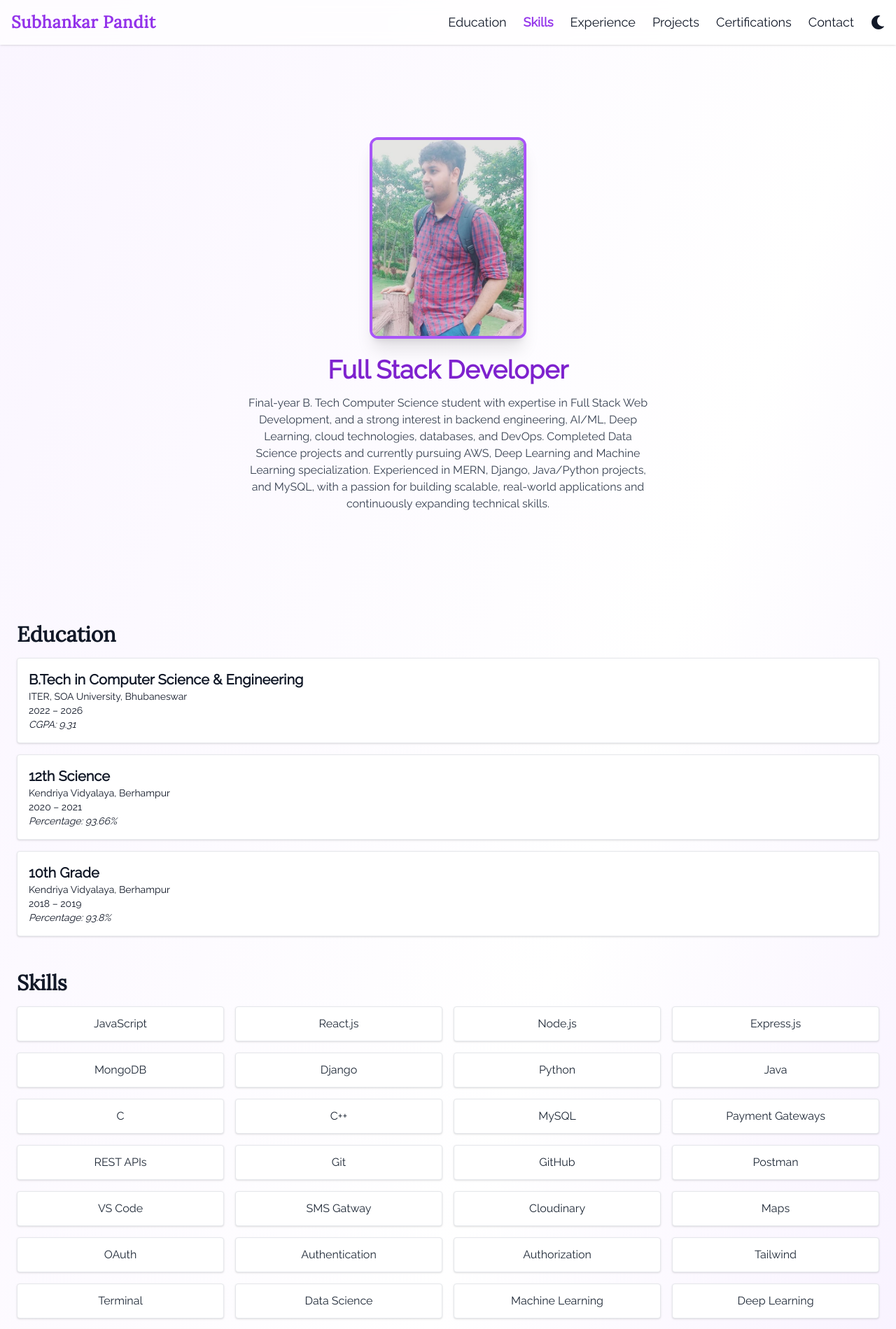
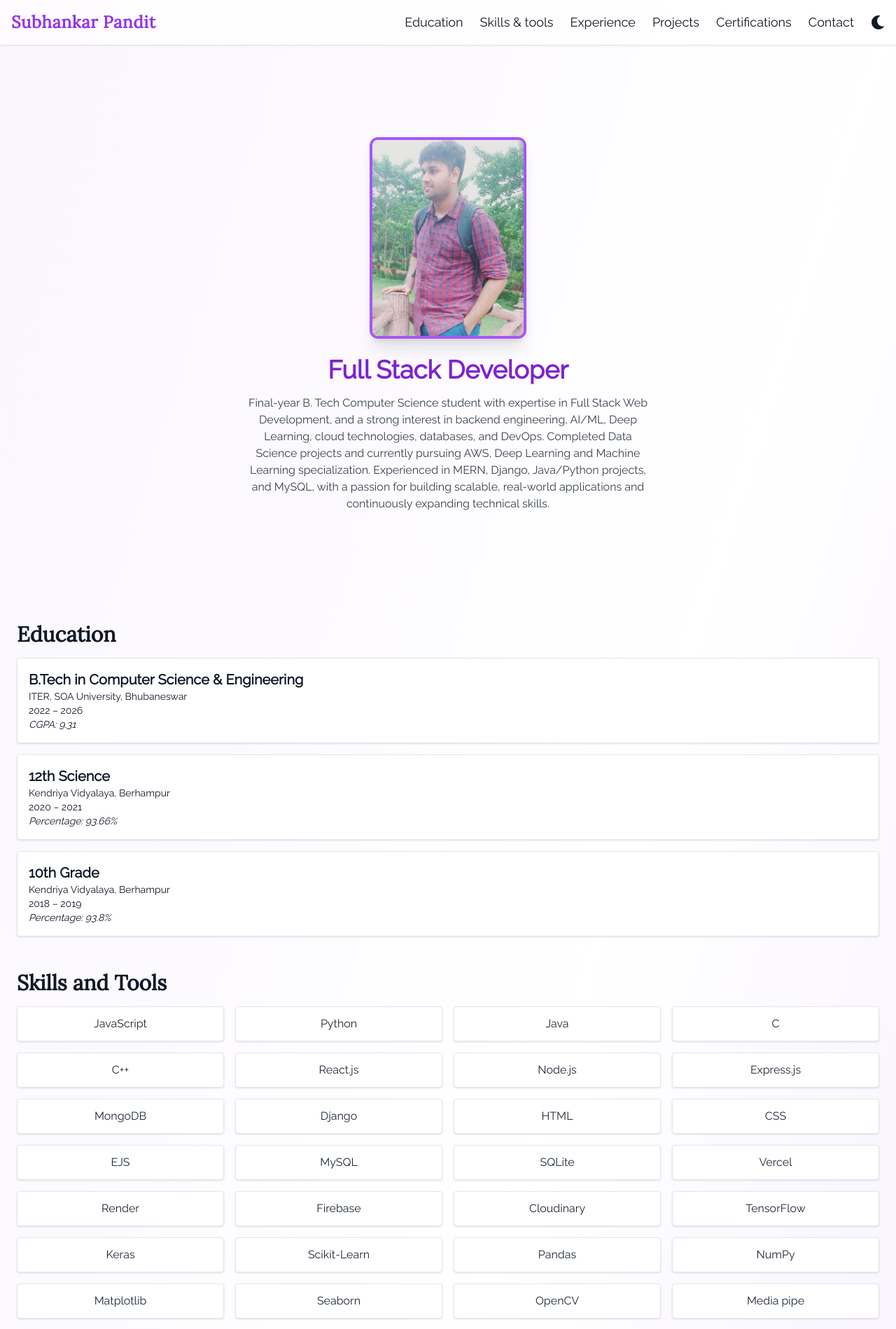
Before and after one commit to SubhankarA8415/Portfolio, a React (Vite) app in the folder portfolio/: page / in a window 1280 px wide. Shown: the top 1899 px of the page at 70% size. Built offline with nearby package versions, Linux system fonts and the light colour scheme.

Commit message:
Update skills list and project descriptions

```diff
--- a/portfolio/src/App.jsx
+++ b/portfolio/src/App.jsx
@@ -16,11 +16,15 @@ const fadeInUp = {
 };
 
 const skills = [
-  "JavaScript", "React.js", "Node.js", "Express.js", "MongoDB",
-  "Django", "Python", "Java", "C", "C++", "MySQL", "Payment Gateways",
-  "REST APIs", "Git", "GitHub", "Postman", "VS Code", "SMS Gatway",
-  "Cloudinary", "Maps", "OAuth", "Authentication", "Authorization", "Tailwind",
-  "Terminal", "Data Science", "Machine Learning", "Deep Learning", "AWS", "Prompt Engineering"
+  "JavaScript", "Python", "Java", "C", "C++",
+  "React.js", "Node.js", "Express.js", "MongoDB", "Django", "HTML", "CSS", "EJS",
+  "MySQL", "SQLite",
+  "Vercel", "Render", "Firebase", "Cloudinary",
+  "TensorFlow", "Keras", "Scikit-Learn", "Pandas", "NumPy", "Matplotlib", "Seaborn",
+  "OpenCV", "Media pipe", "AWS",
+  "Git", "GitHub", "REST APIs", "Payment Gateways", "Postman", "VS Code", "Insomnia", "IntelliJ",
+  "SMS Gatway", "Anaconda", "Google Colab", "Maps", "OAuth", "Authentication", "Authorization", "Tailwind",
+  "Terminal",  "Prompt Engineering"
 ];
 
 const education = [
@@ -82,6 +86,18 @@ const projects = [
   desc: "Built a blog, weather app, and chatbot showcasing Django backend, API integration, and dynamic frontend development.",
   tech: ["Django", "HTML/CSS", "JavaScript", "SQLite"],
   github: "https://github.com/SubhankarA8415/Django",  // replace with your actual repo
+},
+  {
+  title: "Virtual Air Painter 🎨",
+  desc: "Developed a real-time virtual air drawing application using OpenCV and MediaPipe, enabling gesture-based drawing, color selection, and eraser functionality through hand tracking.",
+  tech: ["OpenCV", "MediaPipe"],
+  github: "https://github.com/SubhankarA8415/Virtual-Painter-Computer-Vision"
+},
+  {
+  "title": "Food Vision 101",
+  "desc": "Built a food image classifier using EfficientNetB0 with transfer learning, comparing Adam and Lion optimizers. Achieved ~75% test accuracy with Adam and ~79% with Lion through feature extraction and fine-tuning.",
+  "tech": ["TensorFlow", "Keras", "NumPy", "Matplotlib"],
+  "github": "https://github.com/SubhankarA8415/Food_Vision_101"
 },
   {
     title: "Java Projects",
@@ -168,7 +184,7 @@ export default function App() {
             </button>
           </div>
       <nav className="hidden md:flex space-x-6 text-lg">
-            {["education", "skills", "experience", "projects", "certifications", "contact"].map(id => (
+            {["education", "skills & tools", "experience", "projects", "certifications", "contact"].map(id => (
             <button
               key={id}
               onClick={() => scrollTo(id)}
@@ -184,7 +200,7 @@ export default function App() {
         </div>
         {open && (
             <div className="md:hidden mt-2 space-y-2">
-              {["education", "skills", "experience", "projects", "certifications", "contact"].map(id => (
+              {["education", "skills & tools", "experience", "projects", "certifications", "contact"].map(id => (
                 <button
                   key={id}
                   onClick={() => scrollTo(id)}
@@ -231,7 +247,7 @@ export default function App() {
 
       {/* Skills */}
       <motion.section id="skills" className="p-6" initial="hidden" whileInView="visible" viewport={{ once: true }} variants={fadeInUp}>
-        <h3 className="text-3xl font-semibold mb-4 font-[Lora]">Skills</h3>
+        <h3 className="text-3xl font-semibold mb-4 font-[Lora]">Skills and Tools</h3>
         <div className="grid grid-cols-2 sm:grid-cols-3 md:grid-cols-4 gap-4">
           {skills.map((skill, i) => (
             <motion.div key={skill} custom={i} variants={fadeInUp} initial="hidden" whileInView="visible"
```
